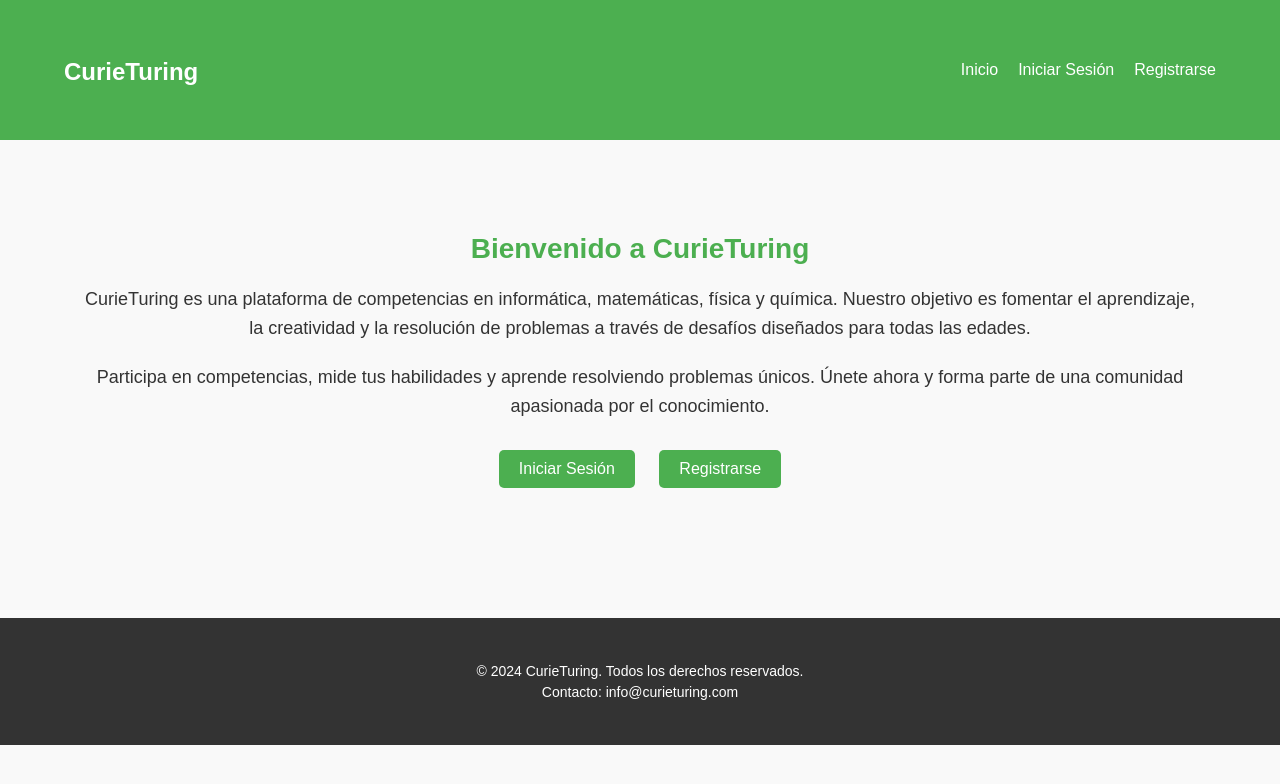
After one commit to Emita314/Curie-Turing, a PHP site: page /welcome.php in a window 1280 px wide. The commit adds this page. Shown: the top 784 px of the page. Run offline with PHP 8.4, Linux system fonts and the light colour scheme.

Commit message:
Se añade Welcome y styles
Se agrega un header, navbar y footer. Un Welcome para los que no esten registrados o logeados.. Y se agrego diseño en la web.

```diff
--- /dev/null
+++ b/footer.php
@@ -0,0 +1,8 @@
+<footer class="footer">
+    <div class="container">
+        <p>&copy; <?php echo date("Y"); ?> CurieTuring. Todos los derechos reservados.</p>
+        <p>Contacto: info@curieturing.com</p>
+    </div>
+</footer>
+</body>
+</html>
--- /dev/null
+++ b/header.php
@@ -0,0 +1,9 @@
+<!DOCTYPE html>
+<html lang="es">
+<head>
+    <meta charset="UTF-8">
+    <meta name="viewport" content="width=device-width, initial-scale=1.0">
+    <title>CurieTuring</title>
+    <link rel="stylesheet" href="styles.css">
+</head>
+<body>
--- /dev/null
+++ b/navbar.php
@@ -0,0 +1,12 @@
+<header class="navbar">
+    <div class="container">
+        <h1 class="logo"><a href="index.php">CurieTuring</a></h1>
+        <nav>
+            <ul>
+                <li><a href="index.php">Inicio</a></li>
+                <li><a href="login.php">Iniciar Sesión</a></li>
+                <li><a href="signup.php">Registrarse</a></li>
+            </ul>
+        </nav>
+    </div>
+</header>
--- /dev/null
+++ b/styles.css
@@ -0,0 +1,112 @@
+/* General Styles */
+body {
+    font-family: Arial, sans-serif;
+    margin: 0;
+    padding: 0;
+    color: #333;
+    background-color: #f9f9f9;
+}
+
+.container {
+    width: 90%;
+    max-width: 1200px;
+    margin: 0 auto;
+    padding: 20px;
+}
+
+/* Navbar */
+.navbar {
+    background-color: #4CAF50;
+    color: white;
+    padding: 10px 0;
+}
+
+.navbar .container {
+    display: flex;
+    justify-content: space-between;
+    align-items: center;
+}
+
+.navbar h1.logo a {
+    color: white;
+    text-decoration: none;
+    font-size: 24px;
+}
+
+.navbar nav ul {
+    list-style: none;
+    display: flex;
+    margin: 0;
+    padding: 0;
+}
+
+.navbar nav ul li {
+    margin-left: 20px;
+}
+
+.navbar nav ul li a {
+    color: white;
+    text-decoration: none;
+    font-size: 16px;
+}
+
+.navbar nav ul li a:hover {
+    text-decoration: underline;
+}
+
+/* Main Content */
+.main-content {
+    text-align: center;
+    padding: 50px 20px;
+}
+
+.main-content h2 {
+    color: #4CAF50;
+    font-size: 28px;
+    margin-bottom: 20px;
+}
+
+.main-content p {
+    font-size: 18px;
+    line-height: 1.6;
+    margin-bottom: 20px;
+}
+
+/* Buttons */
+.button {
+    background-color: #4CAF50;
+    color: white;
+    padding: 10px 20px;
+    text-decoration: none;
+    font-size: 16px;
+    border-radius: 5px;
+    display: inline-block;
+    margin: 10px;
+}
+
+.button:hover {
+    background-color: #45a049;
+}
+
+/* Footer */
+.footer {
+    background-color: #333;
+    color: white;
+    text-align: center;
+    padding: 20px 0;
+    margin-top: 50px;
+}
+
+.footer p {
+    margin: 5px 0;
+    font-size: 14px;
+}
+
+.footer p a {
+    color: #4CAF50;
+    text-decoration: none;
+}
+
+.footer p a:hover {
+    text-decoration: underline;
+}
--- /dev/null
+++ b/welcome.php
@@ -0,0 +1,16 @@
+<?php include 'header.php'; ?>
+<?php include 'navbar.php'; ?>
+
+<main class="main-content">
+    <div class="container">
+        <h2>Bienvenido a CurieTuring</h2>
+        <p>CurieTuring es una plataforma de competencias en informática, matemáticas, física y química. Nuestro objetivo es fomentar el aprendizaje, la creatividad y la resolución de problemas a través de desafíos diseñados para todas las edades.</p>
+        <p>Participa en competencias, mide tus habilidades y aprende resolviendo problemas únicos. Únete ahora y forma parte de una comunidad apasionada por el conocimiento.</p>
+        <div class="buttons">
+            <a href="login.php" class="button">Iniciar Sesión</a>
+            <a href="signup.php" class="button">Registrarse</a>
+        </div>
+    </div>
+</main>
+
+<?php include 'footer.php'; ?>
```
Also changed, not shown: login.php (+22 -19 lines).
